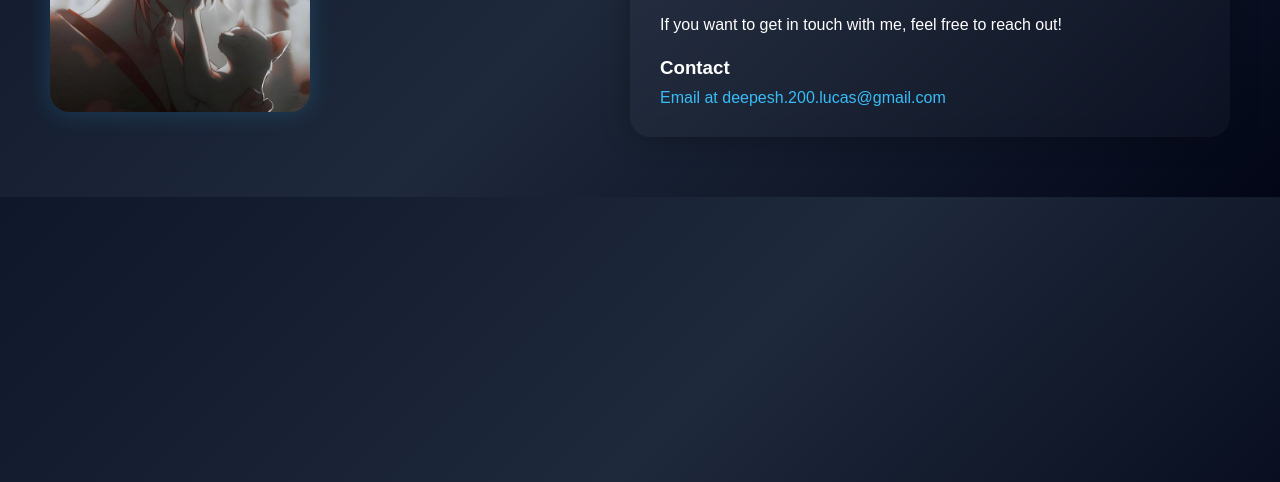
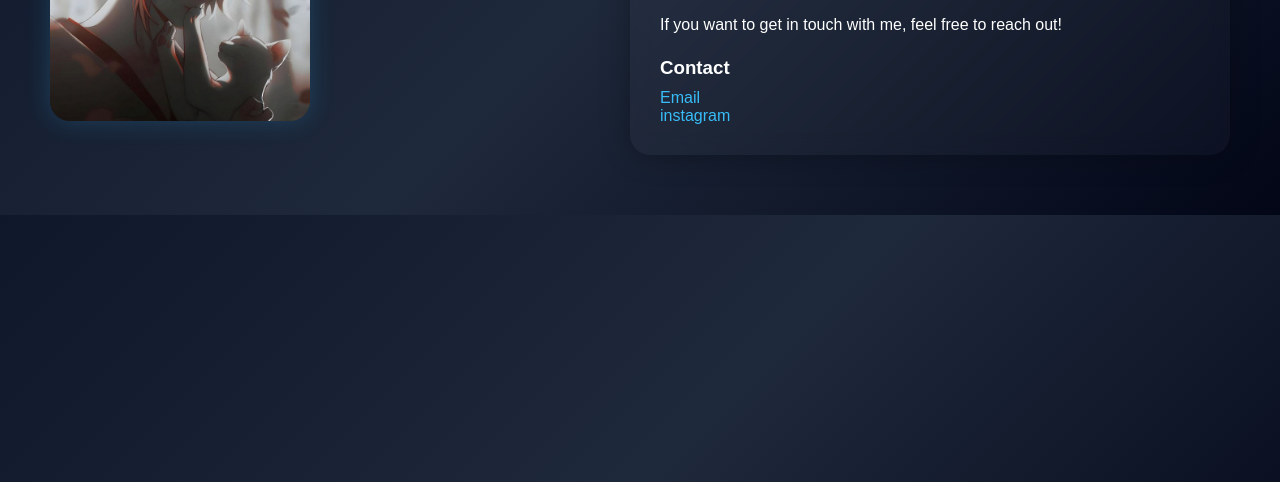
Before and after one commit to lucas3-dev/html-projects, a plain HTML site: page profile page/index.html in a window 1280 px wide. Shown: the part 318-800 px from the top of the page. Drawn offline with Linux system fonts and the light colour scheme.

Commit message:
Include Instagram link in profile page
Added an Instagram link to the contact section for better connectivity.

```diff
--- a/profile page/index.html
+++ b/profile page/index.html
@@ -45,9 +45,10 @@
         <h3>Contact</h3>
         <ul>
             <li>
-                <a href="mailto:deepesh.200.lucas@gmail.com">
-                    Email at deepesh.200.lucas@gmail.com
-                </a>
+                <a href="mailto:deepesh.200.lucas@gmail.com">Email</a>
+            </li>
+            <li>
+                <a href="https://www.instagram.com/deepesh._0/" target="_blank">instagram</a>
             </li>
         </ul>
     </div>
```
